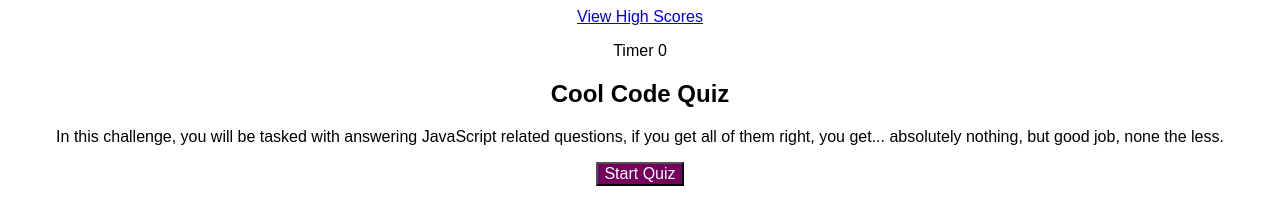
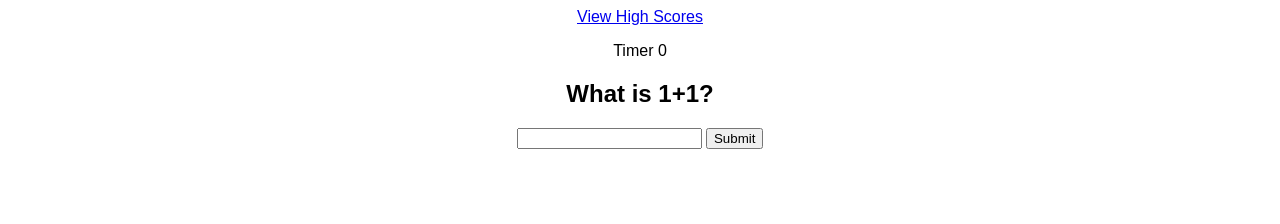
Before and after one commit to mpick90sick/Cool-Code-Quiz, a plain HTML site: page index.html in a window 1280 px wide. Both pictures are taken after a click on the button "Start Quiz". Drawn offline with Linux system fonts and the light colour scheme.

Commit message:
Green texted code and edited the script.js link

```diff
--- a/Assets/JavaScript/script.js
+++ b/Assets/JavaScript/script.js
@@ -2,7 +2,7 @@ var startScreen = document.querySelector(".startScreen")
 var questionScreen = document.querySelector(".questionScreen")
 var initialSumbit = document.querySelector(".initialSubmit")
 var startBtn = document.querySelector(".startBtn")
-var questionText = document.querySelector(".questionText")
+var questionText = document.querySelector("#questionBox")
 var answerText = document.querySelector(".answerText")
 var initialValue = document.querySelector(".initialValue")
 var submitBtn = document.querySelector(".submitBtn")
@@ -17,20 +17,35 @@ var questionArray = [
         question: "What is 1+5?",
         choices: [6, 5, 7, "Spaghetti"],
         correct: 6
+    },
+    {
+        question: "What is the meaning of life?",
+        choices: [6, 5, 7, "Spaghetti"],
+        correct: "Spaghetti"
     }
 ]
-function startTimer() {
 
-}
+
+
+//function questionScreen()
+//function startTimer() {
+
+//}
+
 function displayQuestions() {
-questionText.textContent= questionArray [qIndex].question
-questionArray [qIndex].choices;
-for(let qIndex = 0; qIndex < 5; qIndex++) {
-console.log("nextQuestion")
-}}
+    console.log('func-called-display')
+    startScreen.classList.add('hide');
+    questionScreen.classList.remove('hide');
+questionText.textContent= questionArray[qIndex].question
+    // questionArray[qIndex].choices;
+    // for(let qIndex = 0; qIndex < 5; qIndex++) {
+    // console.log("nextQuestion")
+    // }
+    }
+
 
 startBtn.addEventListener("click", function() {
-    startTimer()
+    //startTimer()
     displayQuestions()
 
 })
--- a/index.html
+++ b/index.html
@@ -5,6 +5,7 @@
     <meta name="viewport" content="width=device-width, initial-scale=1.0">
     <title>Document</title>
     <link rel="stylesheet" href="./Assets/css/style.css">
+
 </head>
 <body>
  <header>
@@ -18,13 +19,14 @@
  </section>
 
  <section class="questionScreen hide">
-    <h1 class="questionText hide">Question Goes Here</h1>
-    <div class="answerText hide"></div>
- </section>
+   <h1 class="questionText " id="questionBox">Question Goes Here</h1>
+   <div class="answerText "></div>
+   <input class="initialValue" type="text">
+   <button class="submitBtn">Submit</button>
+</section>
 
- <section class="initialSubmit hide">
-    <input class="initialValue" type="text">
-    <button class="submitBtn">Submit</button>
- </section>
 </body>
+
+<script src="Assets/JavaScript/script.js"></script>
+
 </html>
```
